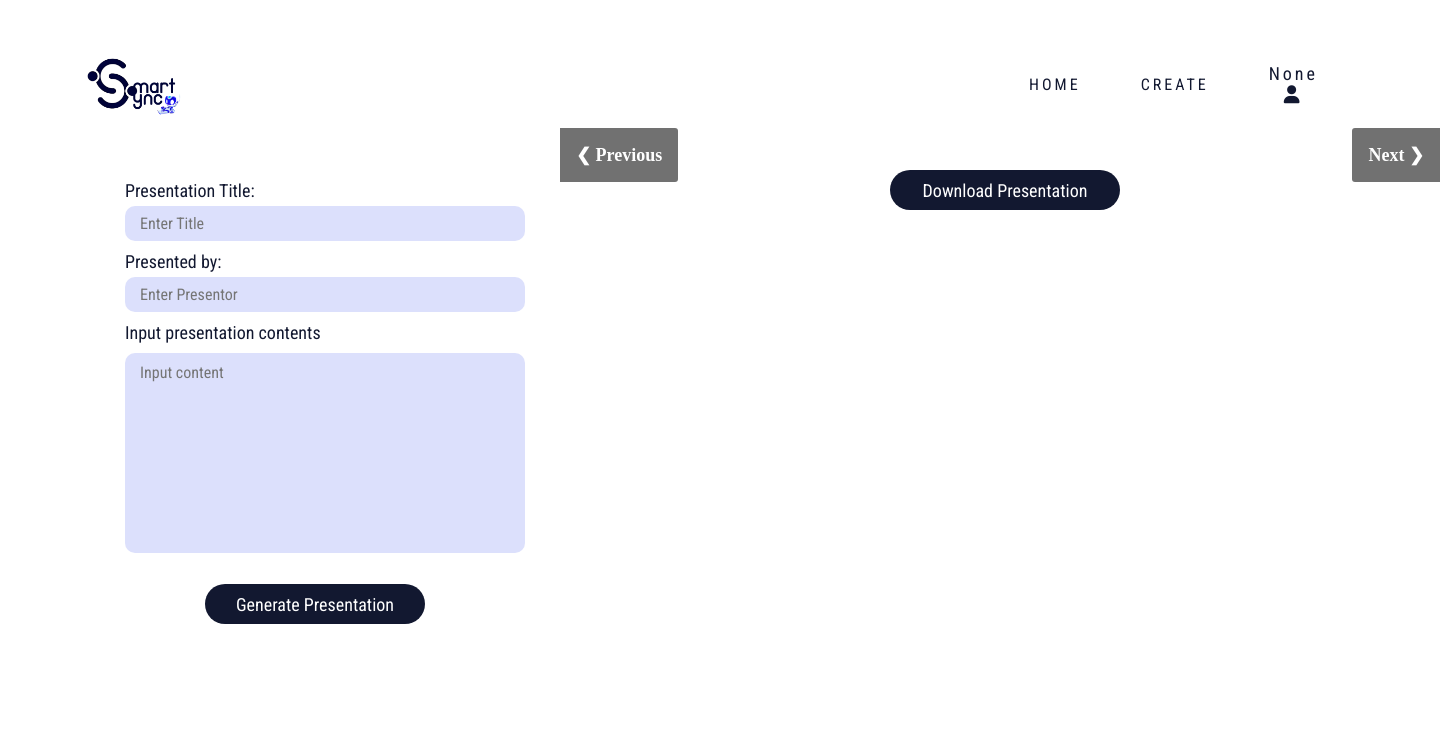
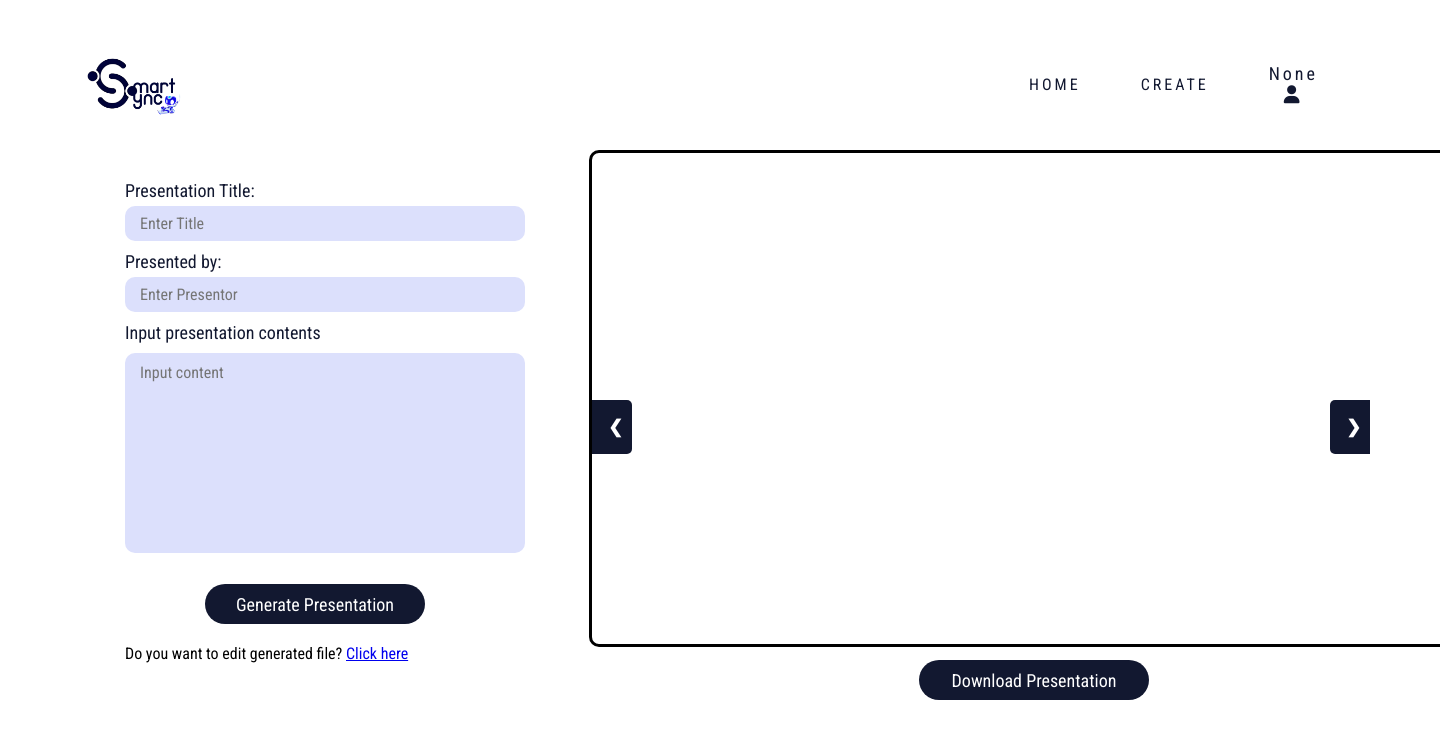
Before and after one commit to ritchelmendaros/2324-appdev-sem1-f2-07, a Flask app: page /GeneratePresentation in a window 1440 px wide. Shown: the top 739 px of the page. Run offline with Flask 3, Linux system fonts and the light colour scheme.

Commit message:
fixed design and toggleDiv in GeneratePresentation.html

```diff
--- a/app.py
+++ b/app.py
@@ -44,7 +44,7 @@ firebase_config = {
 openai.api_key = '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'
 
 # Your Firebase configuration
-cred = credentials.Certificate(r"C:\Users\HP\PycharmProjects\smartsync-ade70-firebase-adminsdk-l2ti0-1ea8a94791.json")
+cred = credentials.Certificate("D:\RitchelMendaros\PyCharm_Projects\smartsync-ade70-firebase-adminsdk-l2ti0-1ea8a94791.json")
 firebase_admin.initialize_app(cred)
 
 # Initialize Firebase Storage
@@ -229,7 +229,7 @@ def generate_presentation():
             elif template_choice == "minimal_neon":
                 template_choice = "minimal_neon"
             elif template_choice == "minimal_gray":
-                template_choice = "minimal_gray "
+                template_choice = "minimal_gray"
 
             assistant_response = chat_development(content)
             session['assistant_response'] = assistant_response
@@ -304,7 +304,7 @@ def generate_presentation():
             convert_updated_slide(ppt_path, folder_path, topic, int(slideNum))
             images_folder = os.path.join('static', topic)
             image_files = slideshow(images_folder, topic)
-            return render_template('GeneratePresentation.html', image_files=image_files)
+            return render_template('GeneratePresentation.html', image_files=image_files, action='action1')
 
 
 def slideshow(images_folder, topic):
--- a/static/scripts.js
+++ b/static/scripts.js
@@ -81,11 +81,15 @@ function handleCheckboxClick(checkboxId) {
         }
     });
 }
-function toggleDiv() {
+function toggleDiv(action) {
     var editDiv = document.getElementById('Edit');
     var generateDiv = document.getElementById('Generate');
 
-    generateDiv.style.display = 'none';
-    editDiv.style.display = 'block';
-
+    if (action === 'action1') {
+        generateDiv.style.display = 'none';
+        editDiv.style.display = 'block';
+    } else if (action === 'action2') {
+        generateDiv.style.display = 'block';
+        editDiv.style.display = 'none';
+    }
 }
--- a/static/styles.css
+++ b/static/styles.css
@@ -80,13 +80,14 @@ html, body {
 
 }
 
+
 .generate-container-presentation{
     width: 880px;
-    height: 580px;
+    height: 480px;
     top: 150px;
-    left: 560px;
+    left: 589px;
     background-color:white;
-    position: absolute;
+    position: fixed;
 }
 .view-container-presentation{
     width: 880px;
@@ -183,7 +184,7 @@ textarea::-webkit-scrollbar {
     font-size: 15px;
     margin-top: 0px;
     margin-right: 5px;
-    color: #dce0fc;
+    color: #121830;
 
 }
 .generate-container-presentation button, .view-container-presentation button{
@@ -271,7 +272,7 @@ select {
 .checkbox-container1 {
     display: flex;
     gap: 10px; /* Adjust the gap between checkboxes */
-    width: 275px;
+    width: 400px;
 }
 .checkbox-container1 label {
     font-family: 'Roboto Condensed';
--- a/templates/GeneratePresentation.html
+++ b/templates/GeneratePresentation.html
@@ -6,9 +6,11 @@
         {% include 'darkbluelogoheader.html' %}
         <style>
             .slideshow-container {
-                max-width: 1000px;
-                position: relative;
-                margin: auto;
+                width: 880px;
+                height: 497px;
+                position: fixed;
+                border-style: solid;
+                border-radius: 10px;
             }
 
             .mySlides {
@@ -17,29 +19,34 @@
 
             .img {
                 width: 100%;
+                border-radius: 8px;
             }
 
             .prev, .next {
-                position: absolute;
+                position: fixed;
                 top: 50%;
-                width: auto;
+                width: 40px;
                 padding: 16px;
-                margin-top: -22px;
+                margin-top: 0px;
                 color: white;
                 font-weight: bold;
                 font-size: 18px;
                 transition: 0.6s ease;
-                border-radius: 0 3px 3px 0;
+                border-radius: 0 5px 5px 0;
                 user-select: none;
+                background-color: #121830;
             }
 
             .next {
-                right: 0;
-                border-radius: 3px 0 0 3px;
+                right: 70px;
+                border-radius: 5px 0 0 5px;
             }
 
             .prev:hover, .next:hover {
                 background-color: rgba(0, 0, 0, 0.8);
+            }
+            .hidden {
+                display: none;
             }
         </style>
     </head>
@@ -54,23 +61,28 @@
                     <input type="text" id="presentor" name="presentation-presentor" placeholder="Enter Presentor" required></label>
                     <label>Input presentation contents</label><br>
                     <textarea type="textarea" id="keypoints" name="contents" rows="8" cols="43" placeholder="Input content" autocomplete="off" required></textarea><br>
-                    <button value="Generate Presentation" onclick="toggleDiv()">Generate Presentation</button>
+                    <button value="Generate Presentation">Generate Presentation</button>
                 </form>
+                <div class="editbutton" id="EditButton" style="font-family: 'Roboto Condensed';">
+                    Do you want to edit generated file?
+                    <a href="#" onclick="toggleDiv('action1')">Click here</a>
+                </div>
             </div>
-            <div class="edit" id="Edit" style="display: none">
+            <div class="edit" id="Edit" style="display: none; margin-top: 40px;">
                 <form action="/GeneratePresentation" method="post" enctype="multipart/form-data">
                     <input type="hidden" name="action" value="action2">
                     <label>Edit Specific Slide
-                        <input type="text" id="slideNum" name="slide_num" placeholder="Enter Slide Number" required></label>
-                    <label>Instruction
-                        <textarea type="textarea" id="instructions" name="instruction" rows="6" cols="43" placeholder="Enter Instruction" required></textarea></label>
+                        <input type="text" id="slideNum" name="slide_num" placeholder="Enter Slide Number" required>
+                    </label>
+                    <label style="margin-right: 100px;">Instruction</label>
+                        <textarea type="textarea" id="instructions" name="instruction" rows="6" cols="43" placeholder="Enter Instruction" required></textarea>
                     <div class="checkbox-container1">
                         <input type="checkbox" id="auto" name="isAuto" value="auto">
                         <label for="auto">Auto Generated</label>
                         <input type="file" id="myFile" name="filename">
                     </div>
-                    <div class="button-container">
-                        <button>Revert</button> <button>Done</button>
+                    <div class="button-container" style="width: 350px;">
+                        <button style="margin-left: 50px;">Revert</button><button style="margin-left: 60px;">Done</button>
                     </div>
                 </form>
             </div>
@@ -84,8 +96,8 @@
                         </div>
                     {% endfor %}
 
-                        <a class="prev" onclick="plusSlides(-1)">&#10094; Previous</a>
-                        <a class="next" onclick="plusSlides(1)">Next &#10095;</a>
+                        <a class="prev" onclick="plusSlides(-1)">&#10094;</a>
+                        <a class="next" onclick="plusSlides(1)">&#10095;</a>
 
                         <script>
                             slideIndex = 0;
@@ -112,7 +124,7 @@
                         </script>
                     </div>
             </div>
-            <button onclick="downloadPresentation()" >Download Presentation</button>
+            <button onclick="downloadPresentation()" style="position: fixed; margin-top: 510px;">Download Presentation</button>
         </div>
 
     <script>
```
